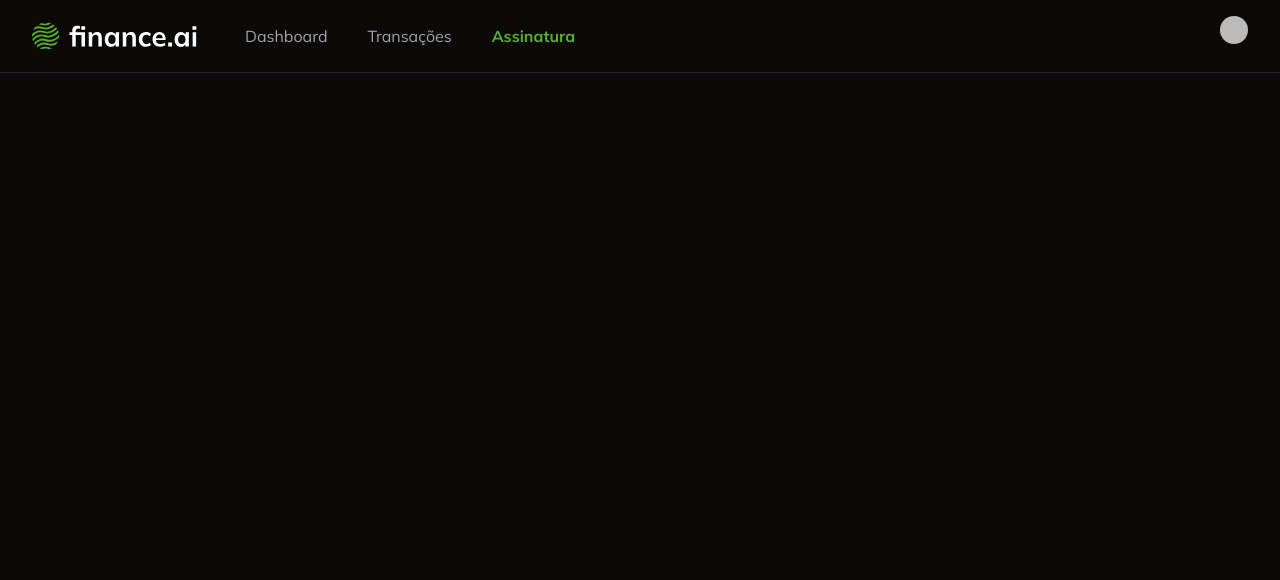
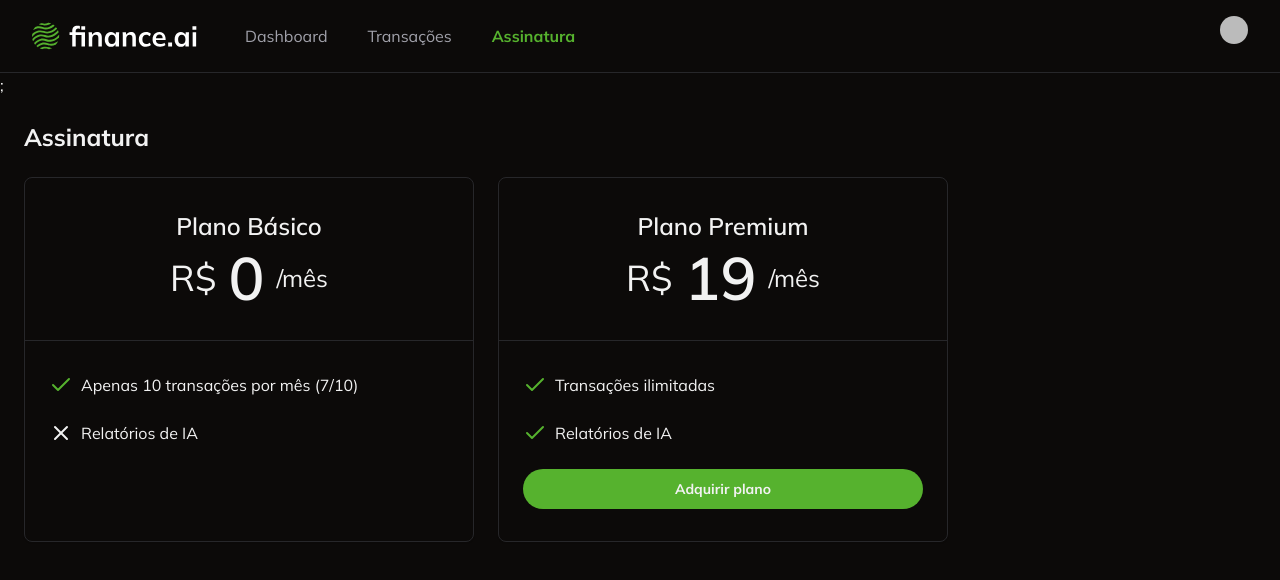
Before and after one commit to gabrieltitato/finance-ai, a Next.js app: page /subscription in a window 1280 px wide. Shown: the top 580 px of the page. Built offline with nearby package versions, Linux system fonts and the light colour scheme; no server answers; sample sign-in values are in the browser's storage; some icons are missing.

Commit message:
feat: ensure user is redirected to stripe checkout when acquire

```diff
--- /dev/null
+++ b/app/subscription/_actions/create-checkout/index.ts
@@ -0,0 +1,35 @@
+"use server";
+
+import { auth } from "@clerk/nextjs/server";
+import Stripe from "stripe";
+
+export const createStripeCheckout = async () => {
+  const { userId } = await auth();
+  if (!userId) {
+    throw new Error("Unauthorized");
+  }
+  if (!process.env.STRIPE_SECRET_KEY) {
+    throw new Error("Stripe secret key not found");
+  }
+  const stripe = new Stripe(process.env.STRIPE_SECRET_KEY, {
+    apiVersion: "2024-10-28.acacia",
+  });
+  const session = await stripe.checkout.sessions.create({
+    payment_method_types: ["card"],
+    mode: "subscription",
+    success_url: "http://localhost:3000",
+    cancel_url: "http://localhost:3000",
+    subscription_data: {
+      metadata: {
+        clerk_user_id: userId,
+      },
+    },
+    line_items: [
+      {
+        price: process.env.STRIPE_PREMIUM_PLAN_PRICE_ID,
+        quantity: 1,
+      },
+    ],
+  });
+  return { sessionId: session.id };
+};
--- /dev/null
+++ b/app/subscription/_components/acquire-plan-button.tsx
@@ -0,0 +1,46 @@
+"use client";
+
+import { Button } from "@/app/_components/ui/button";
+import { loadStripe } from "@stripe/stripe-js";
+import { useUser } from "@clerk/nextjs";
+import Link from "next/link";
+import { createStripeCheckout } from "../_actions/create-checkout";
+
+const AcquirePlanButton = () => {
+  const { user } = useUser();
+  const handleAcquirePlanClick = async () => {
+    const { sessionId } = await createStripeCheckout();
+    if (!process.env.NEXT_PUBLIC_STRIPE_PUBLISHABLE_KEY) {
+      throw new Error("Stripe publishable key not found");
+    }
+    const stripe = await loadStripe(
+      process.env.NEXT_PUBLIC_STRIPE_PUBLISHABLE_KEY,
+    );
+    if (!stripe) {
+      throw new Error("Stripe not found");
+    }
+    await stripe.redirectToCheckout({ sessionId });
+  };
+  const hasPremiumPlan = user?.publicMetadata.subscriptionPlan == "premium";
+  if (hasPremiumPlan) {
+    return (
+      <Button className="w-full rounded-full font-bold" variant="link">
+        <Link
+          href={`${process.env.NEXT_PUBLIC_STRIPE_CUSTOMER_PORTAL_URL as string}?prefilled_email=${user.emailAddresses[0].emailAddress}`}
+        >
+          Gerenciar plano
+        </Link>
+      </Button>
+    );
+  }
+  return (
+    <Button
+      className="w-full rounded-full font-bold"
+      onClick={handleAcquirePlanClick}
+    >
+      Adquirir plano
+    </Button>
+  );
+};
+
+export default AcquirePlanButton;
--- a/app/subscription/page.tsx
+++ b/app/subscription/page.tsx
@@ -1,6 +1,9 @@
 import { auth } from "@clerk/nextjs/server";
 import Navbar from "../_components/navbar";
 import { redirect } from "next/navigation";
+import { Card, CardContent, CardHeader } from "../_components/ui/card";
+import { CheckIcon, XIcon } from "lucide-react";
+import AcquirePlanButton from "./_components/acquire-plan-button";
 
 const SubscriptionPage = async () => {
   const { userId } = await auth();
@@ -8,7 +11,62 @@
     redirect("/login");
   }
 
-  return <Navbar />;
+  return (
+    <>
+      <Navbar />;
+      <div className="space-y-6 p-6">
+        <h1 className="text-2xl font-bold">Assinatura</h1>
+        <div className="flex gap-6">
+          <Card className="w-[450px]">
+            <CardHeader className="border-b border-solid py-8">
+              <h2 className="text-center text-2xl font-semibold">
+                Plano Básico
+              </h2>
+              <div className="flex items-center justify-center gap-3">
+                <span className="text-4xl">R$</span>
+                <span className="text-6xl font-semibold">0</span>
+                <div className="text-muted-forefround text-2xl">/mês</div>
+              </div>
+            </CardHeader>
+            <CardContent className="space-y-6 py-8">
+              <div className="flex items-center gap-2">
+                <CheckIcon className="text-primary" />
+                <p>Apenas 10 transações por mês (7/10)</p>
+              </div>
+              <div className="flex items-center gap-2">
+                <XIcon />
+                <p>Relatórios de IA</p>
+              </div>
+            </CardContent>
+          </Card>
+          <Card className="w-[450px]">
+            <CardHeader className="border-b border-solid py-8">
+              <h2 className="text-center text-2xl font-semibold">
+                Plano Premium
+              </h2>
+              <div className="flex items-center justify-center gap-3">
+                <span className="text-4xl">R$</span>
+                <span className="text-6xl font-semibold">19</span>
+                <div className="text-muted-forefround text-2xl">/mês</div>
+              </div>
+            </CardHeader>
+            <CardContent className="space-y-6 py-8">
+              <div className="flex items-center gap-2">
+                <CheckIcon className="text-primary" />
+                <p>Transações ilimitadas</p>
+              </div>
+              <div className="flex items-center gap-2">
+                <CheckIcon className="text-primary" />
+                <p>Relatórios de IA</p>
+              </div>
+
+              <AcquirePlanButton />
+            </CardContent>
+          </Card>
+        </div>
+      </div>
+    </>
+  );
 };
 
 export default SubscriptionPage;
--- a/package.json
+++ b/package.json
@@ -21,6 +21,7 @@
     "@radix-ui/react-scroll-area": "^1.2.0",
     "@radix-ui/react-select": "^2.1.2",
     "@radix-ui/react-slot": "^1.1.0",
+    "@stripe/stripe-js": "^4.9.0",
     "@tanstack/react-table": "^8.20.5",
     "class-variance-authority": "^0.7.0",
     "clsx": "^2.1.1",
@@ -35,6 +36,7 @@
     "react-hook-form": "^7.53.1",
     "react-number-format": "^5.4.2",
     "recharts": "^2.13.3",
+    "stripe": "^17.3.1",
     "tailwind-merge": "^2.5.4",
     "tailwindcss-animate": "^1.0.7",
     "zod": "^3.23.8"
```
Also changed, not shown: 1 other file (tests, documents, lock files or other folders).
